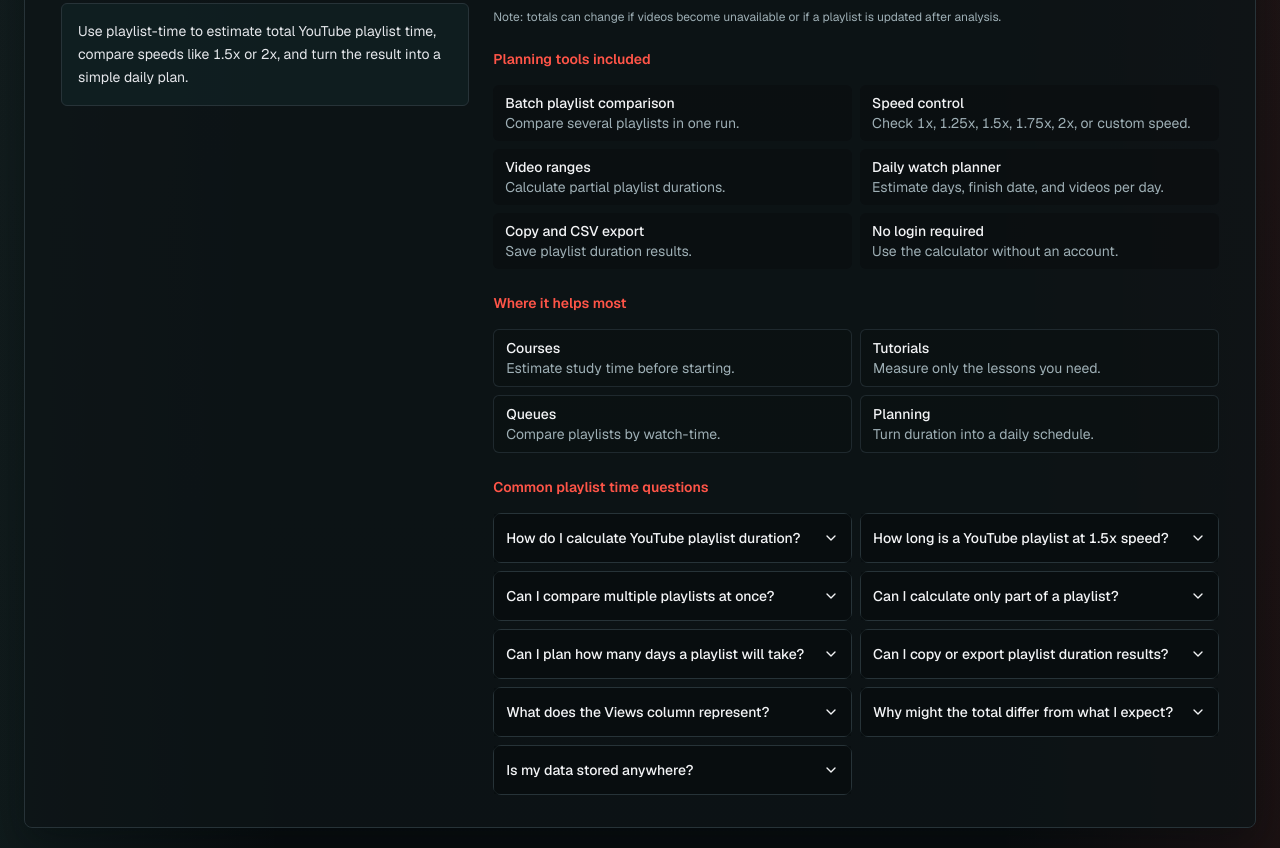
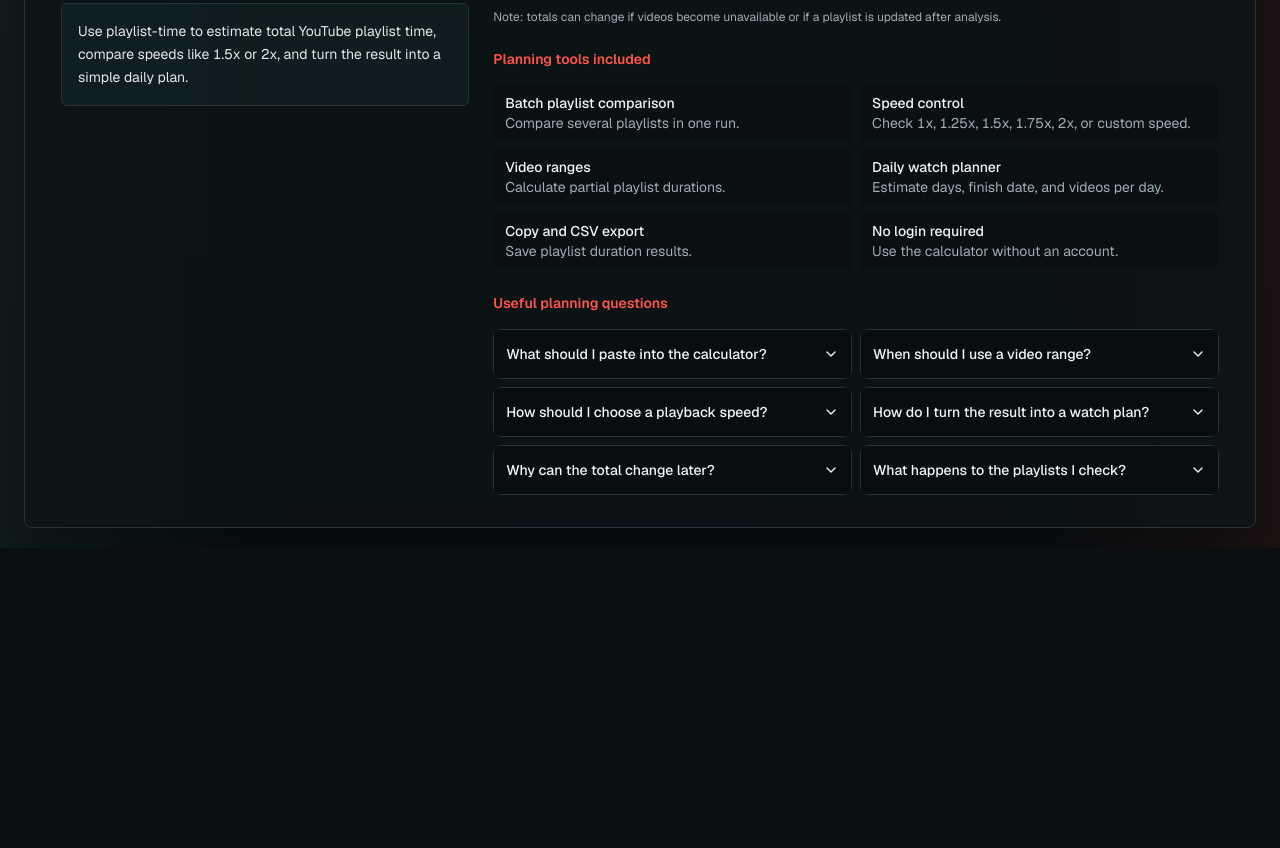
Before and after one commit to zoypk/playlist-time, an Astro site: page / in a window 1280 px wide. Shown: the part 1048-1896 px from the top of the page. After the commit the page ends 1596 px from the top, so only its background shows below. Built offline with nearby package versions, Linux system fonts and the light colour scheme; Astro itself is replaced by a stand-in of ours.

Commit message:
Refine playlist guide content

```diff
--- a/src/components/ContentAccordion.tsx
+++ b/src/components/ContentAccordion.tsx
@@ -19,11 +19,10 @@ export interface ContentAccordionProps {
   faq: Array<{ q: string; a: string }>;
   howItWorks: Step[];
   features: Feature[];
-  comparison?: Feature[];
   whyUse: string;
 }
 
-export function ContentAccordion({ faq, howItWorks, features, comparison = [], whyUse }: ContentAccordionProps): ReactElement {
+export function ContentAccordion({ faq, howItWorks, features, whyUse }: ContentAccordionProps): ReactElement {
   const quickChecks = [
     { label: "Speed math", value: "1x-3x" },
     { label: "Playlist range", value: "Start-End" },
@@ -95,22 +94,8 @@ export function ContentAccordion({ faq, howItWorks, features, comparison = [], w
                 </ul>
               </section>
 
-              {comparison.length > 0 && (
-                <section>
-                  <h2 className="text-sm font-semibold text-primary">Where it helps most</h2>
-                  <ul className="mt-4 grid gap-2 text-sm text-gray-300 sm:grid-cols-2">
-                    {comparison.map((item, i) => (
-                      <li key={i} className="rounded-md border border-border-dark/75 bg-background-dark/35 px-3 py-2">
-                        <span className="font-medium text-gray-100">{item.title}</span>
-                        <span className="block text-warm-muted">{item.detail}</span>
-                      </li>
-                    ))}
-                  </ul>
-                </section>
-              )}
-
               <section>
-                <h2 className="text-sm font-semibold text-primary">Common playlist time questions</h2>
+                <h2 className="text-sm font-semibold text-primary">Useful planning questions</h2>
                 <FAQAccordion items={faq} />
               </section>
             </div>
--- a/src/pages/index.astro
+++ b/src/pages/index.astro
@@ -14,40 +14,28 @@ const description =
 
 const faq = [
   {
-    q: "How do I calculate YouTube playlist duration?",
-    a: "Paste one or more playlist URLs into the input field and click Analyze. playlist-time fetches every video in the playlist, sums their durations, and shows you the total YouTube playlist time in hours, minutes, and seconds."
+    q: "What should I paste into the calculator?",
+    a: "Paste a normal YouTube playlist URL or the raw playlist ID. You can add one playlist for a quick total or paste several at once to compare them before choosing what to watch."
   },
   {
-    q: "How long is a YouTube playlist at 1.5x speed?",
-    a: "playlist-time divides the total duration by the playback speed you choose. For example, a 10-hour playlist takes about 6 hours 40 minutes at 1.5x speed. You can also check 1.25x, 1.75x, 2x, or set any custom speed."
+    q: "When should I use a video range?",
+    a: "Use a range when only part of the playlist matters, such as lessons 20 through 80 in a course or the remaining videos after you have already started. The same range can apply to every playlist, or you can override it per playlist."
   },
   {
-    q: "Can I compare multiple playlists at once?",
-    a: "Yes. Paste multiple playlist URLs or IDs separated by a new line, comma, or space. The playlist watch time calculator creates one row per playlist plus a combined totals row so you can compare them side by side."
+    q: "How should I choose a playback speed?",
+    a: "Use the speed you actually watch at. The totals update for common speeds like 1.25x, 1.5x, 1.75x, and 2x, and custom speed helps when a course or lecture series is comfortable at a different pace."
   },
   {
-    q: "Can I calculate only part of a playlist?",
-    a: "Yes. Use the Start and End fields to measure a specific range of videos, for example videos 20 through 80. You can set a default range for all playlists or override it individually."
+    q: "How do I turn the result into a watch plan?",
+    a: "After analysis, enter how many minutes you can watch per day. The planner estimates the number of days, the finish date, and roughly how many videos you need to complete each day."
   },
   {
-    q: "Can I plan how many days a playlist will take?",
-    a: "Yes. After analysis, the daily watch planner estimates days, finish date, and videos per day from your selected playback speed and daily minute goal."
+    q: "Why can the total change later?",
+    a: "Playlist totals can change when the owner adds or removes videos, or when private, deleted, or region-blocked videos are unavailable to the API. Small differences can also come from rounding seconds into readable totals."
   },
   {
-    q: "Can I copy or export playlist duration results?",
-    a: "Yes. Loaded results include copyable summaries and a CSV export with playlist title, channel, selected range, watch time, views, publish date, and YouTube URL."
-  },
-  {
-    q: "What does the Views column represent?",
-    a: "Views are shown as extra context. If available, the number is derived from video-level view counts and summed across the playlist. Watch time is always calculated from video durations, not from views."
-  },
-  {
-    q: "Why might the total differ from what I expect?",
-    a: "Totals can change if a playlist contains unavailable videos (private, deleted, or region-blocked) or if the playlist owner adds or removes videos after your analysis. Minor differences may also come from rounding."
-  },
-  {
-    q: "Is my data stored anywhere?",
-    a: "No account is needed. Playlist IDs are sent to the serverless API so it can query YouTube, but saved calculator state stays in your browser session and is not shared publicly."
+    q: "What happens to the playlists I check?",
+    a: "No account is required. Playlist IDs are sent to the serverless API so it can ask YouTube for video details, while saved calculator state stays in your browser session."
   }
 ];
 
@@ -226,7 +214,7 @@ const jsonLd = {
       </section>
 
       <section id="seo-content" class="overflow-hidden rounded-lg border border-border-dark bg-surface-dark/75 shadow-soft">
-        <ContentAccordion client:idle faq={faq} howItWorks={howItWorks} features={features} comparison={comparison} whyUse={whyUse} />
+        <ContentAccordion client:idle faq={faq} howItWorks={howItWorks} features={features} whyUse={whyUse} />
       </section>
     </main>
   </body>
```
Also changed, not shown: README.md.
